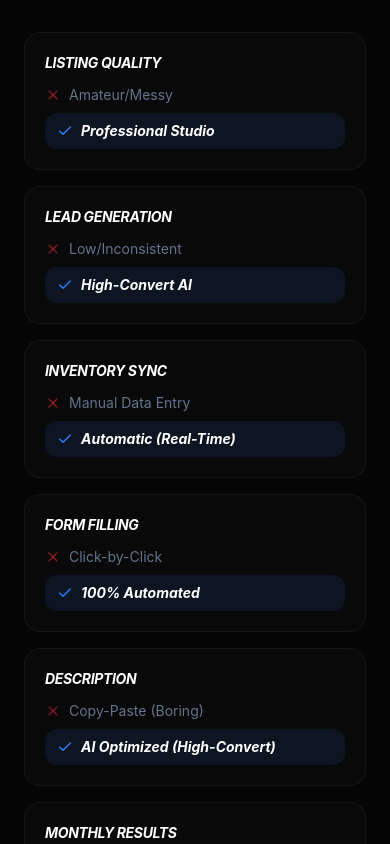
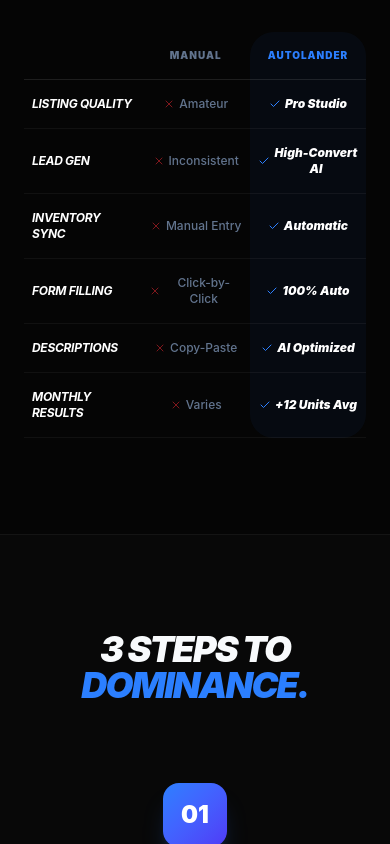
Before and after one commit to mgarbs/autolander-website, a React (Vite) app: page / in a window 390 px wide. Shown: the part 2020-2864 px from the top of the page. Built offline with nearby package versions, Linux system fonts and the light colour scheme.

Commit message:
fix: compact comparison table for mobile — shorter labels, smaller text, no scroll
Co-Authored-By: Claude Opus 4.6 (1M context) <noreply@anthropic.com>

```diff
--- a/src/App.jsx
+++ b/src/App.jsx
@@ -250,64 +250,39 @@ export default function App() {
           </div>
 
           <FadeIn direction="up" delay={0.2}>
-            {/* Desktop table */}
-            <div className="hidden md:block">
               <table className="w-full border-collapse">
                 <thead>
                   <tr className="border-b border-white/10">
-                    <th className="py-6 px-4 text-left text-slate-500 text-xs font-black uppercase tracking-widest">Feature</th>
-                    <th className="py-6 px-4 text-center text-slate-500 text-xs font-black uppercase tracking-widest">Manual Posting</th>
-                    <th className="py-6 px-4 text-center text-blue-500 text-xs font-black uppercase tracking-widest bg-blue-500/5 rounded-t-3xl">AutoLander AI</th>
+                    <th className="py-4 md:py-6 px-2 md:px-4 text-left text-slate-500 text-[10px] md:text-xs font-black uppercase tracking-widest"></th>
+                    <th className="py-4 md:py-6 px-2 md:px-4 text-center text-slate-500 text-[10px] md:text-xs font-black uppercase tracking-widest">Manual</th>
+                    <th className="py-4 md:py-6 px-2 md:px-4 text-center text-blue-500 text-[10px] md:text-xs font-black uppercase tracking-widest bg-blue-500/5 rounded-t-3xl">AutoLander</th>
                   </tr>
                 </thead>
                 <tbody>
                   {[
-                    { label: 'Listing Quality', manual: 'Amateur/Messy', auto: 'Professional Studio' },
-                    { label: 'Lead Generation', manual: 'Low/Inconsistent', auto: 'High-Convert AI' },
-                    { label: 'Inventory Sync', manual: 'Manual Data Entry', auto: 'Automatic (Real-Time)' },
-                    { label: 'Form Filling', manual: 'Click-by-Click', auto: '100% Automated' },
-                    { label: 'Description', manual: 'Copy-Paste (Boring)', auto: 'AI Optimized (High-Convert)' },
-                    { label: 'Monthly Results', manual: 'Varies', auto: 'Average +12 Units' }
+                    { label: 'Listing Quality', manual: 'Amateur', auto: 'Pro Studio' },
+                    { label: 'Lead Gen', manual: 'Inconsistent', auto: 'High-Convert AI' },
+                    { label: 'Inventory Sync', manual: 'Manual Entry', auto: 'Automatic' },
+                    { label: 'Form Filling', manual: 'Click-by-Click', auto: '100% Auto' },
+                    { label: 'Descriptions', manual: 'Copy-Paste', auto: 'AI Optimized' },
+                    { label: 'Monthly Results', manual: 'Varies', auto: '+12 Units Avg' }
                   ].map((row, i) => (
                     <tr key={i} className="border-b border-white/5 group">
-                      <td className="py-6 px-4 text-white font-bold italic uppercase tracking-tight">{row.label}</td>
-                      <td className="py-6 px-4 text-center text-slate-500 font-medium">
-                        <div className="flex items-center justify-center gap-2">
-                          <X className="w-4 h-4 text-red-500/50" /> {row.manual}
+                      <td className="py-4 md:py-6 px-2 md:px-4 text-white font-bold italic uppercase tracking-tight text-xs md:text-base">{row.label}</td>
+                      <td className="py-4 md:py-6 px-2 md:px-4 text-center text-slate-500 font-medium text-xs md:text-base">
+                        <div className="flex items-center justify-center gap-1 md:gap-2">
+                          <X className="w-3 h-3 md:w-4 md:h-4 text-red-500/50 shrink-0" /> {row.manual}
                         </div>
                       </td>
-                      <td className="py-6 px-4 text-center text-white font-black italic bg-blue-500/5 group-last:rounded-b-3xl">
-                        <div className="flex items-center justify-center gap-2">
-                          <Check className="w-5 h-5 text-blue-500" /> {row.auto}
+                      <td className="py-4 md:py-6 px-2 md:px-4 text-center text-white font-black italic bg-blue-500/5 group-last:rounded-b-3xl text-xs md:text-base">
+                        <div className="flex items-center justify-center gap-1 md:gap-2">
+                          <Check className="w-3 h-3 md:w-5 md:h-5 text-blue-500 shrink-0" /> {row.auto}
                         </div>
                       </td>
                     </tr>
                   ))}
                 </tbody>
               </table>
-            </div>
-
-            {/* Mobile cards */}
-            <div className="md:hidden space-y-4">
-              {[
-                { label: 'Listing Quality', manual: 'Amateur/Messy', auto: 'Professional Studio' },
-                { label: 'Lead Generation', manual: 'Low/Inconsistent', auto: 'High-Convert AI' },
-                { label: 'Inventory Sync', manual: 'Manual Data Entry', auto: 'Automatic (Real-Time)' },
-                { label: 'Form Filling', manual: 'Click-by-Click', auto: '100% Automated' },
-                { label: 'Description', manual: 'Copy-Paste (Boring)', auto: 'AI Optimized (High-Convert)' },
-                { label: 'Monthly Results', manual: 'Varies', auto: 'Average +12 Units' }
-              ].map((row, i) => (
-                <div key={i} className="rounded-2xl border border-white/5 bg-white/[0.02] p-5">
-                  <p className="text-white font-bold italic uppercase tracking-tight text-sm mb-3">{row.label}</p>
-                  <div className="flex items-center gap-2 text-slate-500 text-sm mb-2">
-                    <X className="w-4 h-4 text-red-500/50 shrink-0" /> {row.manual}
-                  </div>
-                  <div className="flex items-center gap-2 text-white font-bold italic text-sm bg-blue-500/10 rounded-xl px-3 py-2">
-                    <Check className="w-4 h-4 text-blue-500 shrink-0" /> {row.auto}
-                  </div>
-                </div>
-              ))}
-            </div>
           </FadeIn>
         </div>
       </section>
```
